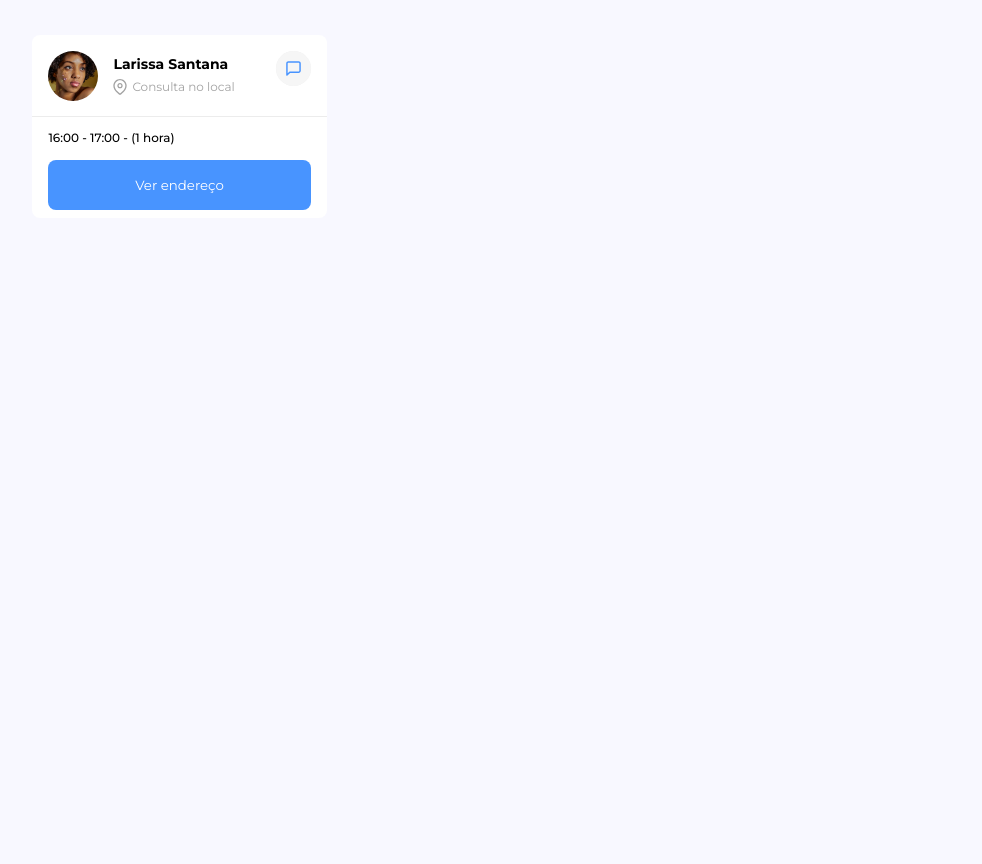
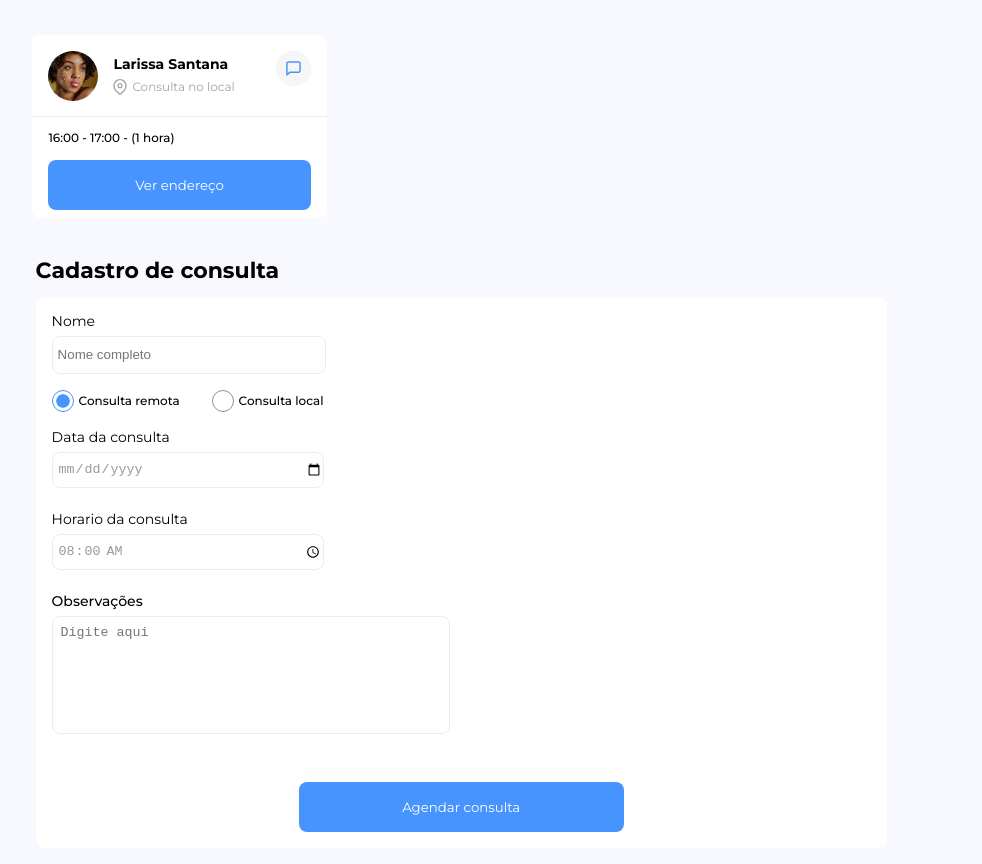
Before and after one commit to lokih1/-7DaysOfCode---Responsividade, a plain HTML site: page index.html in a window 1280 px wide. Shown: the part 1215-2079 px from the top of the page, without its empty margins (150-1132 px from the left). Before the commit the page ends 1459 px from the top, so only its background shows below. Drawn offline with Linux system fonts and the light colour scheme.

Commit message:
7DaysOfCode - Responsividade 6/7

```diff
--- a/index.html
+++ b/index.html
@@ -477,6 +477,57 @@
       </div>
     </section>
 
+    <!-- Formulario cadastro de consulta -->
+    <section class="formulario-consulta">
+      <div class="formulario-consulta__titulo">
+        <h2 class="formulario-titulo">Cadastro de consulta</h2>
+      </div>
+      <div class="formulario-cadastro">
+        <form class="forms">
+          <div class="formulario-cadastro__nome">
+            <label for="nome">Nome</label>
+            <input type="text" id="nome" placeholder="Nome completo" required />
+          </div>
+
+          <div class="formulario-cadastro__radio">
+            <input
+              class="input-radio"
+              id="radio-1"
+              name="radio"
+              type="radio"
+              checked
+            />
+            <label for="radio-1" class="radio-label">
+              <div class="radio-btn"></div>
+              <span class="nome-radio1">Consulta remota</span>
+            </label>
+
+            <input class="input-radio" id="radio-2" name="radio" type="radio" />
+            <label for="radio-2" class="radio-label">
+              <div class="radio-btn"></div>
+              <span class="nome-radio2">Consulta local</span>
+            </label>
+          </div>
+
+          <div class="formulario-cadastro__data">
+            <label for="data">Data da consulta</label>
+            <input type="date" id="data" placeholder="" required />
+          </div>
+          <div class="formulario-cadastro__hora">
+            <label for="hora">Horario da consulta</label>
+            <input type="time" id="hora" placeholder="" value="08:00" required />
+          </div>
+          <div class="formulario-cadastro__obs">
+            <label>Observações</label>
+            <textarea class="formulario-obs" placeholder="Digite aqui"></textarea>
+          </div>
+          <div class="formulario-agendamento">
+          <button class="agenda-btn">Agendar consulta</button>
+        </div>
+        </form>
+      </div>
+    </section>
+
     <!-- Floating button -->
     <div class="fab-container">
       <div class="botao__flutuante">
--- a/style.css
+++ b/style.css
@@ -2,14 +2,15 @@
 @import url("/style/lista-consulta.css");
 @import url("/style/footer.css");
 @import url("/style/botao-flutuante.css");
+@import url("/style/formulario-cadastro.css");
 
 :root {
   --background: ghostwhite;
   --preto: #464646;
-    --cinza: #A3A3A3;
-    --branco: #FFFFFF;
-    --azul: #4894FF;
-    --laranja: #FFB050;
+  --cinza: #a3a3a3;
+  --branco: #ffffff;
+  --azul: #4894ff;
+  --laranja: #ffb050;
   --fonte-principal: "Montserrat";
 }
 
--- a/style/botao-flutuante.css
+++ b/style/botao-flutuante.css
@@ -5,7 +5,6 @@
 }
 .botao__principal {
   display: none;
-
 }
 .botao__principal + label {
   z-index: 999;
@@ -20,7 +19,6 @@
   background-repeat: no-repeat;
   background-position: 50% 35%;
   background-size: 160%;
-
 }
 
 .opcao {
@@ -78,7 +76,7 @@
   border-radius: 2323px;
 }
 
-@media (min-width:768px) {
+@media (min-width: 768px) {
   .botao__principal + label {
     width: 85px;
     height: 85px;
@@ -97,34 +95,8 @@
     width: 205px;
   }
 }
-@media (min-width:1280px) {
-  .botao__principal + label {
-    width: 85px;
-    height: 85px;
-    bottom: 10px;
+@media (min-width: 1280px) {
+  .fab-container {
+    display: none;
   }
-  .opcao {
-    bottom: 40px;
-    right: 25px;
-  }
-  .label__local {
-    font-size: 16px;
-    width: 290px;
-  }
-  .label__camera {
-    font-size: 16px;
-    width: 205px;
-  }
-.botao__camera, .botao__local {
-  display: none;
 }
-.botao__principal:checked ~ .botao__camera {
-  transform: translate(0, -70px);
-  display: block;
-}
-.botao__principal:checked ~ .botao__local {
-  transform: translate(0, -135px);
-  display: block;
-}
-
-}
--- /dev/null
+++ b/style/formulario-cadastro.css
@@ -0,0 +1,151 @@
+.formulario-consulta {
+  display: none;
+}
+
+@media (min-width: 1280px) {
+  .formulario-consulta {
+    display: block;
+    width: 80%;
+    margin: 0 12vw;
+  }
+
+  .formulario-consulta__titulo {
+    padding: 1rem 2rem;
+  }
+  .formulario-titulo {
+    font-size: 22px;
+    font-weight: 700;
+  }
+  .formulario-cadastro {
+    width: 80%;
+    margin: 0 2rem 1rem 2rem;
+    background-color: var(--branco);
+    padding: 1rem;
+    border-radius: 8px;
+  }
+  .formulario-cadastro__nome {
+    display: flex;
+    flex-direction: column;
+    align-items: flex-start;
+    font-size: 14px;
+    font-weight: 400;
+    margin-bottom: 1rem;
+  }
+  .formulario-cadastro__nome label {
+    padding-bottom: 8px;
+  }
+  #nome {
+    border-radius: 8px;
+    border: 1px solid #ececec;
+    width: 265px;
+    height: 34px;
+    padding-left: 5px;
+  }
+  .formulario-cadastro__radio {
+    display: flex;
+  }
+
+  .input-radio {
+    position: absolute;
+    opacity: 0;
+    height: 0;
+    width: 0;
+  }
+  .radio-label {
+    display: flex;
+    align-items: center;
+    margin-bottom: 10px;
+  }
+  .radio-btn {
+    height: 20px;
+    width: 20px;
+    border-radius: 100px;
+    border: 1px solid #909090;
+    display: block;
+    margin-right: 5px;
+  }
+  .nome-radio1,
+  .nome-radio2 {
+    font-size: 12px;
+  }
+  .nome-radio1 {
+    margin-right: 2rem;
+  }
+}
+input[type="radio"]:checked + label .radio-btn {
+  background: radial-gradient(circle, var(--azul) 45%, transparent 50%);
+  border: 1px solid var(--azul);
+}
+.formulario-cadastro__data {
+  display: flex;
+  flex-direction: column;
+  align-items: flex-start;
+  font-size: 14px;
+  font-weight: 400;
+  margin-bottom: 1rem;
+}
+.formulario-cadastro__data label {
+  padding-bottom: 8px;
+  padding-top: 8px;
+}
+#data {
+  border-radius: 8px;
+  border: 1px solid #ececec;
+  width: 265px;
+  height: 34px;
+  padding-left: 5px;
+}
+input[type="date"]:invalid::-webkit-datetime-edit {
+  color: #999;
+}
+.formulario-cadastro__hora {
+  display: flex;
+  flex-direction: column;
+  align-items: flex-start;
+  font-size: 14px;
+  font-weight: 400;
+  margin-bottom: 1rem;
+}
+.formulario-cadastro__hora label {
+  padding-bottom: 8px;
+  padding-top: 8px;
+}
+#hora {
+  border-radius: 8px;
+  border: 1px solid #ececec;
+  width: 265px;
+  height: 34px;
+  padding-left: 5px;
+  color: #999;
+}
+.formulario-cadastro__obs {
+  display: flex;
+  flex-direction: column;
+  align-items: flex-start;
+}
+.formulario-cadastro__obs label {
+  padding-bottom: 8px;
+  padding-top: 8px;
+}
+.formulario-obs {
+  border-radius: 8px;
+  width: 380px;
+  height: 100px;
+  resize: none;
+  padding: 0.5rem;
+  border: 1px solid #ececec;
+  }
+  .formulario-agendamento {
+    display: flex;
+    justify-content: center;
+    padding-top: 3rem;
+  }
+  .agenda-btn {
+    color: var(--branco);
+    background: var(--azul);
+    border: none;
+    cursor: pointer;
+    width: 325px;
+    height: 50px;
+    border-radius: 8px;
+  }
```
Also changed, not shown: style/lista-consulta.css (+2 -7 lines). Lines whose indentation alone changed are shown as unchanged.
